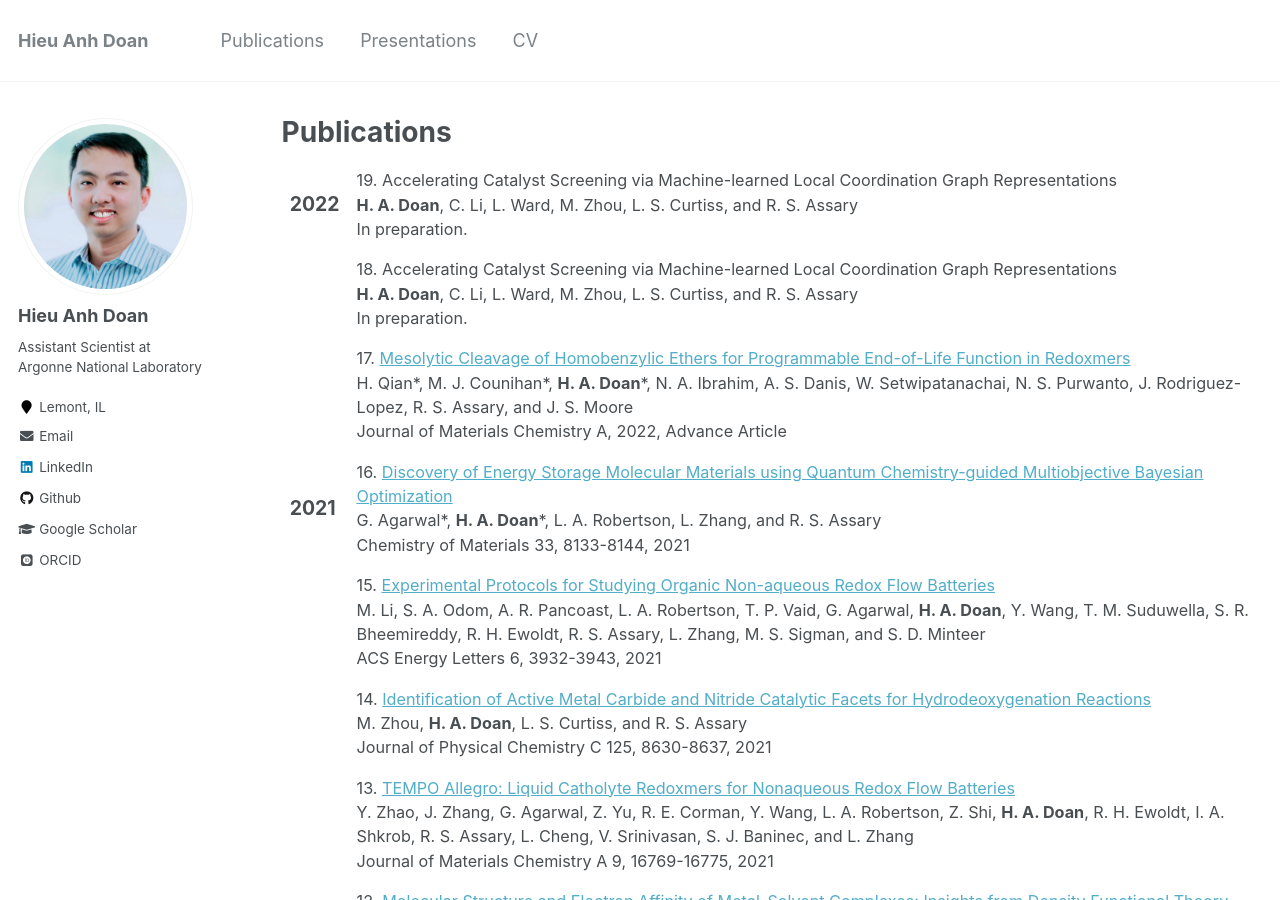
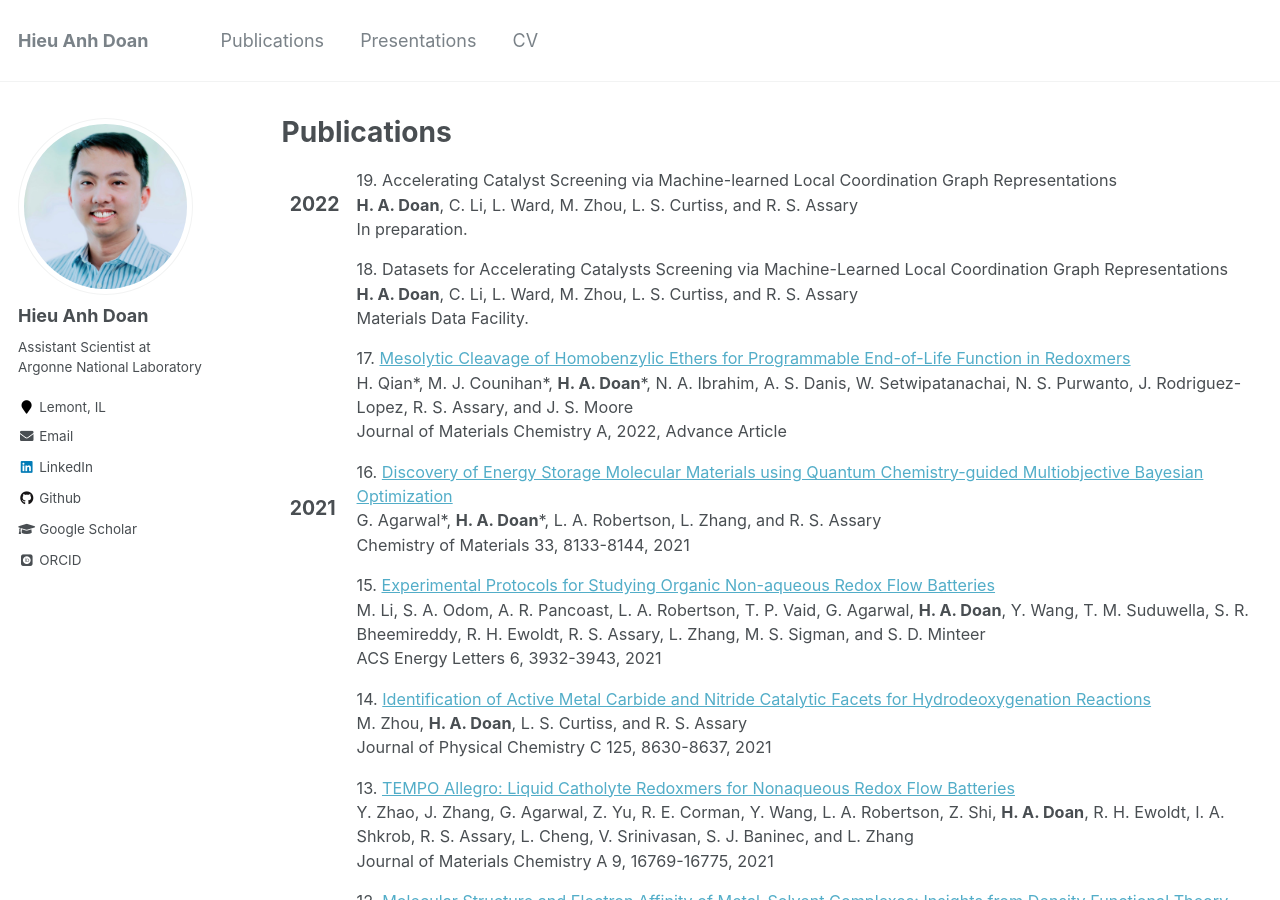
Before and after one commit to hieuadoan/hieuadoan.github.io, a Jekyll site: the page built from _pages/publications.html, in a window 1280 px wide and 900 px high. Built offline with Jekyll 4.4.1, drawn with Linux system fonts in a browser that asks for light colours; some web fonts are replaced.

Commit message:
Add MDF dataset

```diff
--- a/_pages/publications.html
+++ b/_pages/publications.html
@@ -42,12 +42,12 @@ author_profile: true
 		  </td>
 	    <td class="publication">
 		  <span class="pubtitle">
-				18. Accelerating Catalyst Screening via Machine-learned Local Coordination Graph Representations
+				18. Datasets for Accelerating Catalysts Screening via Machine-Learned Local Coordination Graph Representations
 			</span><br />
 			<span class="authors">
 				<b>H. A. Doan</b>, C. Li, L. Ward, M. Zhou, L. S. Curtiss, and R. S. Assary
 			</span><br />
-			<span class="venuetype"></span><span class="venue">In preparation.</span>
+			<span class="venuetype"></span><span class="venue">Materials Data Facility.</span>
 			<br />
 			<span class="links">
 			</span>
```
